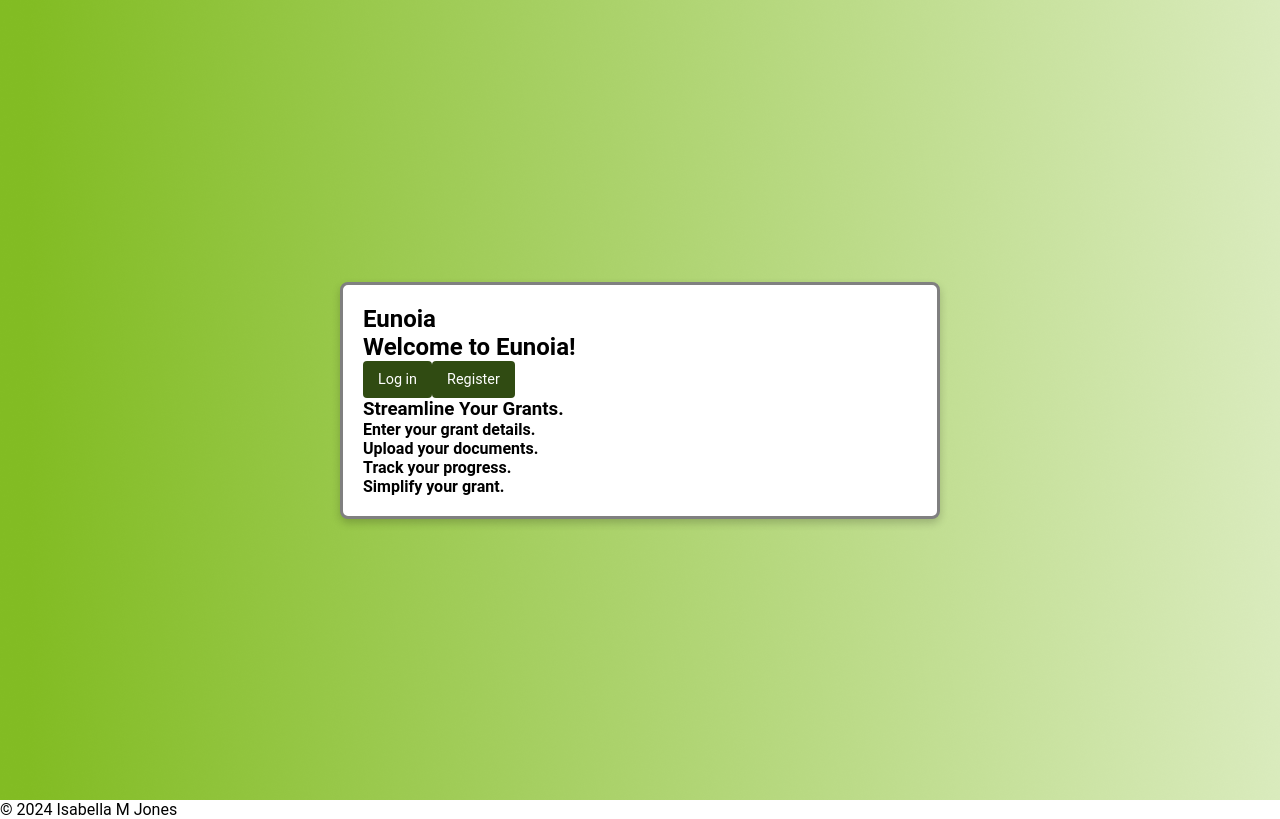
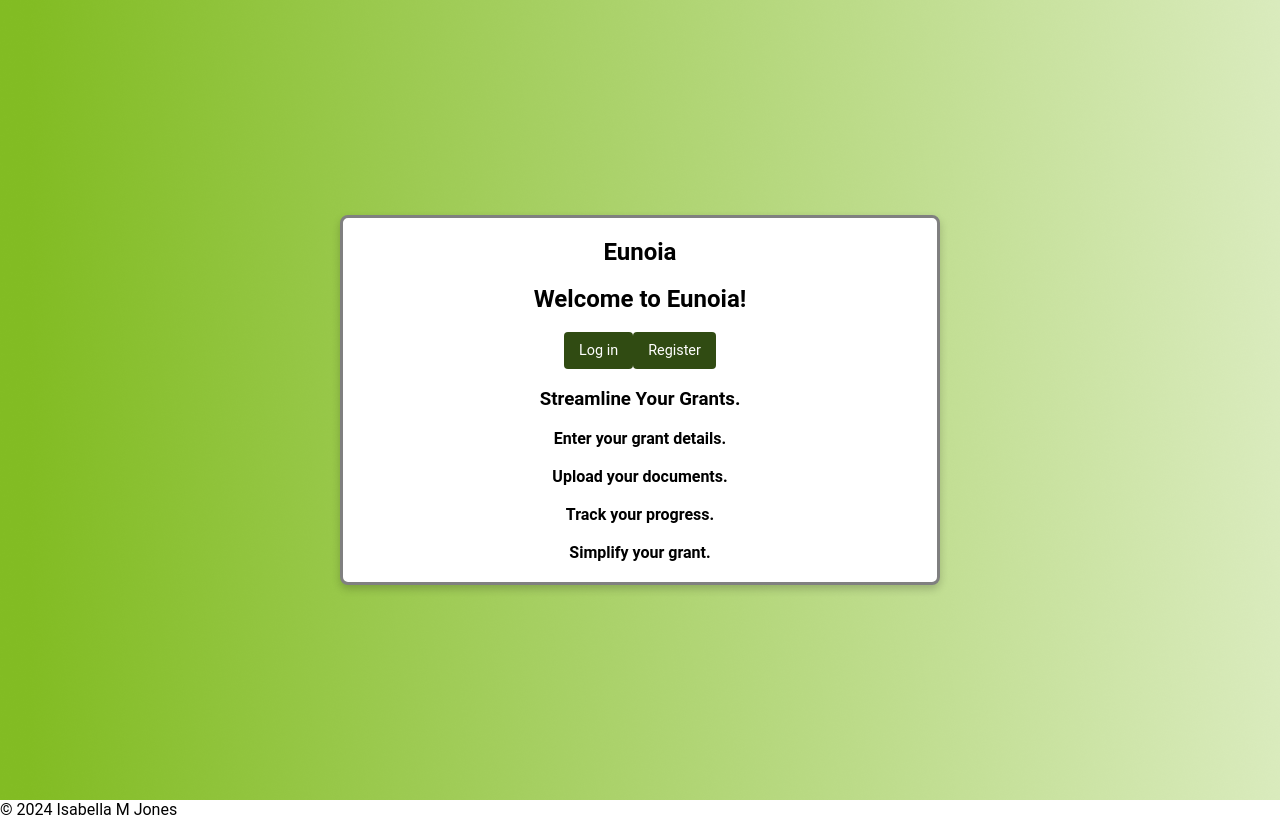
Before and after one commit to Bellajones4178/eunoiatracks-frontend, a React (Create React App) app: page / in a window 1280 px wide. Built offline with nearby package versions, Linux system fonts and the light colour scheme.

Commit message:
Updated home page UI

```diff
--- a/src/Pages/home.js
+++ b/src/Pages/home.js
@@ -7,15 +7,23 @@ function Home()
         <div className="landing-background">
         <div className="form-tables">
         <div>
-            <main>
+            <main className='homecenter'>
                 <h1>Eunoia</h1>
+                <br></br>
                 <h2>Welcome to Eunoia!</h2>
-                <Link to="/login"><button>Log in</button></Link>
-                <Link to="/register"><button>Register</button></Link>
+                <br></br>
+                <Link to="/login"><button className='home-button'>Log in</button></Link>
+                <Link to="/register"><button className='home-button'>Register</button></Link>
+                <br></br>
+                <br></br>
                 <h3>Streamline Your Grants.</h3>
+                <br></br>
                 <h4>Enter your grant details.</h4>
+                <br></br>
                 <h4>Upload your documents.</h4>
+                <br></br>
                 <h4>Track your progress.</h4>
+                <br></br>
                 <h4>Simplify your grant.</h4>
             </main>
         </div>
--- a/src/Pages/login.js
+++ b/src/Pages/login.js
@@ -18,7 +18,9 @@ const Login = ({ onLogin, message }) => {
     <div className="landing-background">
       <div className="form-tables">
         <div className="border">
-            <h1>Login</h1>
+        <div style={{ textAlign: 'center'}}>
+            <h1 className='center'>Login</h1>
+            <br></br>
           </div>
           <form onSubmit={handleSubmit}>
             <div className="msg">{message}</div>
@@ -47,6 +49,7 @@ const Login = ({ onLogin, message }) => {
           </p>
         </div>
       </div>
+      </div>
   );
 };
 
--- a/src/Pages/register.js
+++ b/src/Pages/register.js
@@ -1,6 +1,5 @@
 import React, { useState } from 'react';
 import { Link, useNavigate } from 'react-router-dom';
-
 
 function Register({ onRegister, message }) {
   const [username, setUsername] = useState('');
@@ -10,24 +9,24 @@ function Register({ onRegister, message }) {
 
   const handleSubmit = async (e) => {
     e.preventDefault();
-    if (typeof onRegister === 'function') { // Check if onRegister is a function
+    if (typeof onRegister === 'function') {
       const success = await onRegister({ username, password, email });
       if (success) {
         navigate('/login'); // Redirect to login on successful registration
       }
     } else {
-      console.error("onRegister is not a function");
+      console.error('onRegister is not a function');
     }
   };
 
   return (
     <div className="landing-background">
-    <div className="form-tables">
-    <div style={{ textAlign: 'center'}}>
-          <h1 className="word">Register</h1>
-        </div>
-        <br /><br /><br />
-        <h2 className="word">
+      <div className="form-tables">
+        <div className="border">
+          <div style={{ textAlign: 'center' }}>
+            <h1 className="center">Register</h1>
+            <br />
+          </div>
           <form onSubmit={handleSubmit}>
             <div className="msg">{message}</div>
             <input
@@ -51,21 +50,20 @@ function Register({ onRegister, message }) {
             <input
               id="email"
               name="email"
-              type="text"
+              type="email"
               placeholder="Enter Your Email ID"
               className="textbox"
               value={email}
               onChange={(e) => setEmail(e.target.value)}
             />
             <input type="submit" className="btn" value="Sign Up" />
-            <br />
           </form>
-        </h2>
-        <p className="bottom">
-          Already have an account? <Link className="bottom" to="/login">Sign In here</Link>
-        </p>
+          <p className="bottom">
+            Already have an account? <Link to="/login">Sign In here</Link>
+          </p>
+        </div>
       </div>
-      </div>
+    </div>
   );
 }
 
--- a/src/style.css
+++ b/src/style.css
@@ -22,6 +22,10 @@
   text-align: center;
   font-family: "Roboto", sans-serif;
   font-size: 25pt;
+}
+.homecenter {
+  text-align: center;
+  font-family: "Roboto", sans-serif;
 }
 
 /* for descriptions on pages */
```
